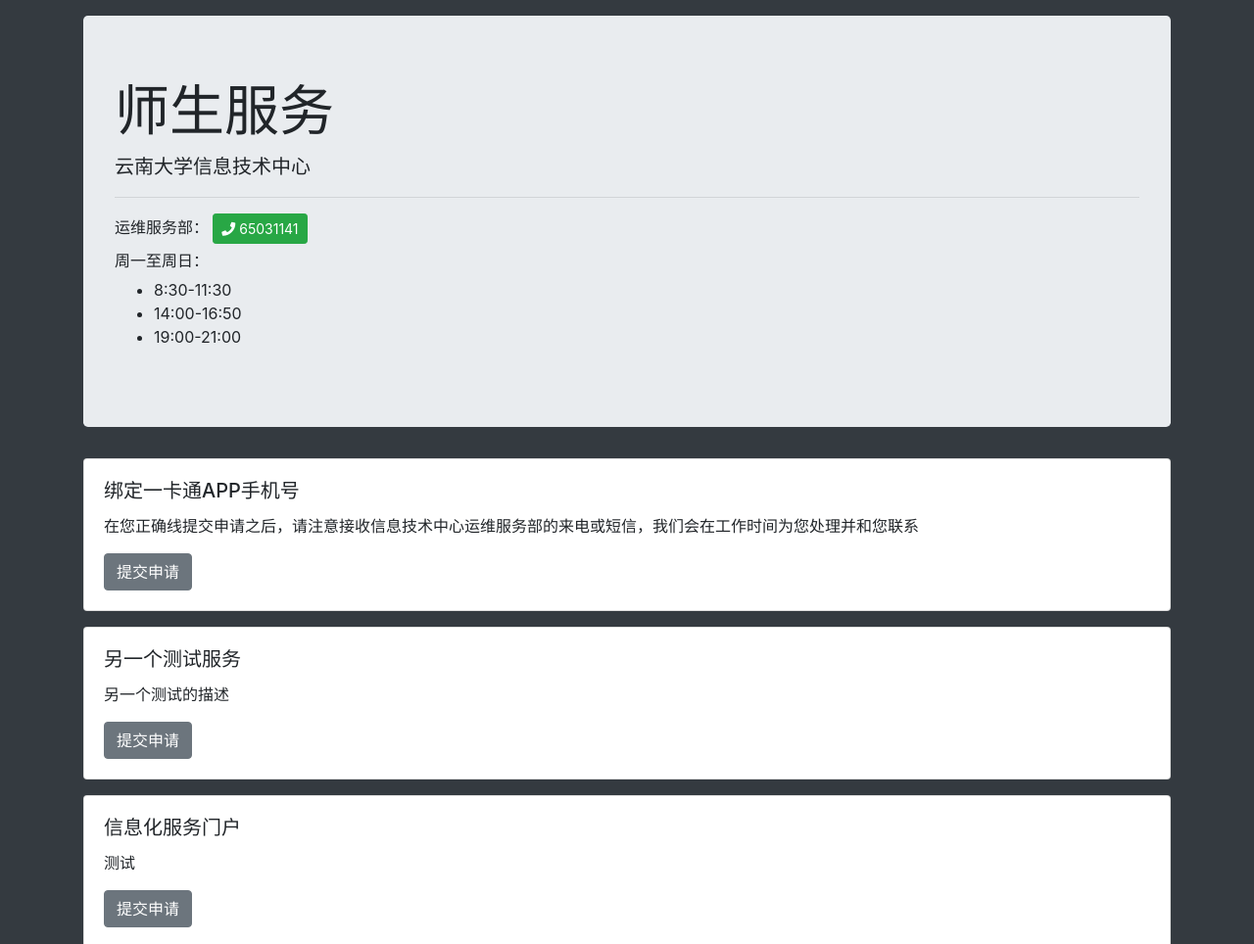
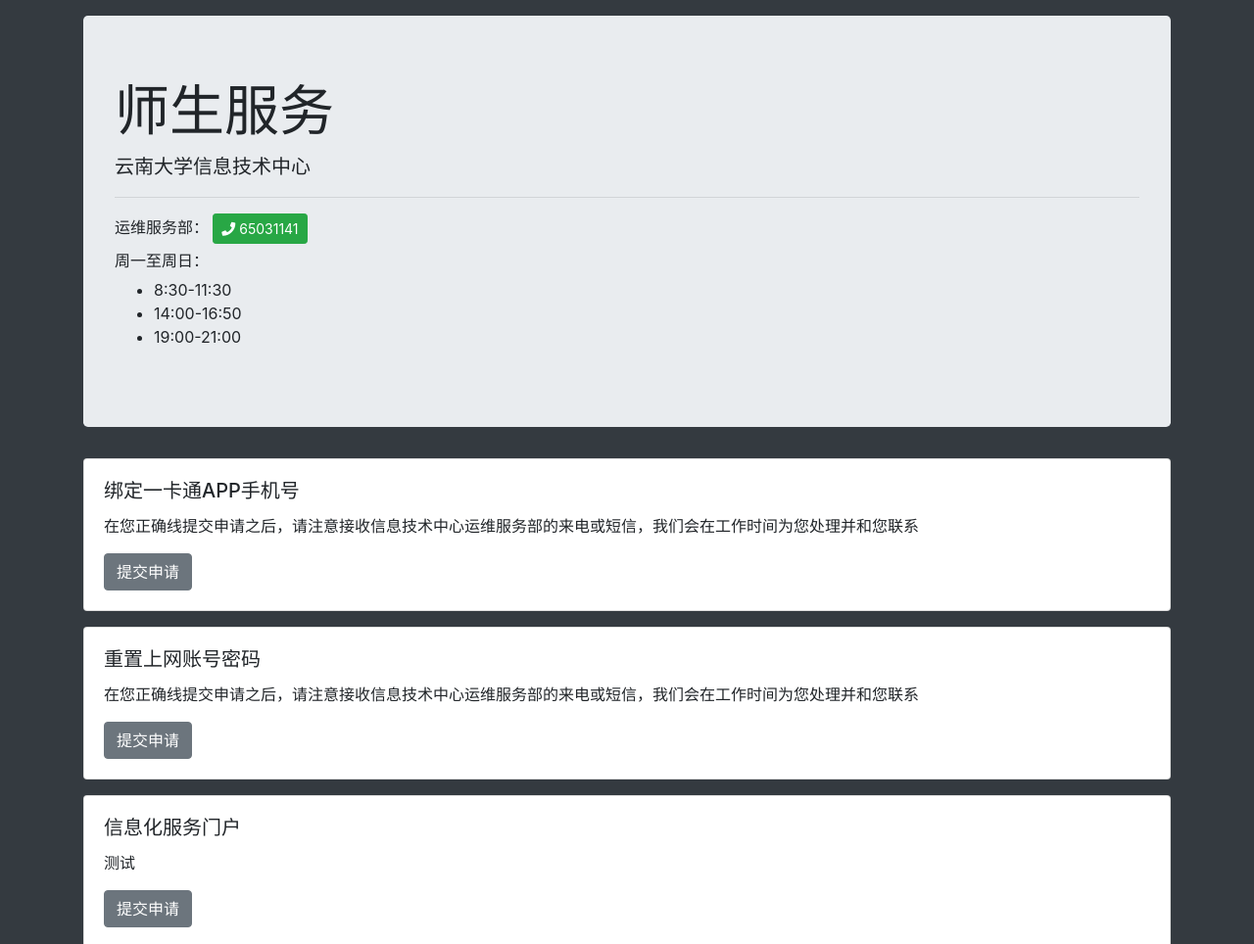
Before and after one commit to YNUOMS/ynuoms.github.io, a Jekyll site: the page built from index.html, in a window 1280 px wide. Shown: the top 964 px of the page at 98% size. Built offline with Jekyll 4.4.1, drawn with Linux system fonts in a browser that asks for light colours; nearby versions of some CDN libraries; comment, search, counter and statistics services are not loaded; grey boxes are pictures that could not be loaded.

Commit message:
Update services.yml
增加重置上网账号密码

```diff
--- a/_data/services.yml
+++ b/_data/services.yml
@@ -2,9 +2,9 @@
   description: 在您正确线提交申请之后，请注意接收信息技术中心运维服务部的来电或短信，我们会在工作时间为您处理并和您联系
   url: https://jiandaoyun.com/f/5afe3659f9e8ef12024a838f
 
-- name: 另一个测试服务
-  description: 另一个测试的描述
-  url: http://www.itc.ynu.edu.cn
+- name: 重置上网账号密码
+  description: 在您正确线提交申请之后，请注意接收信息技术中心运维服务部的来电或短信，我们会在工作时间为您处理并和您联系
+  url: https://jiandaoyun.com/f/5b0cbe28e7d0143a005810a4
 
 - name: 信息化服务门户
   description: 测试
```
